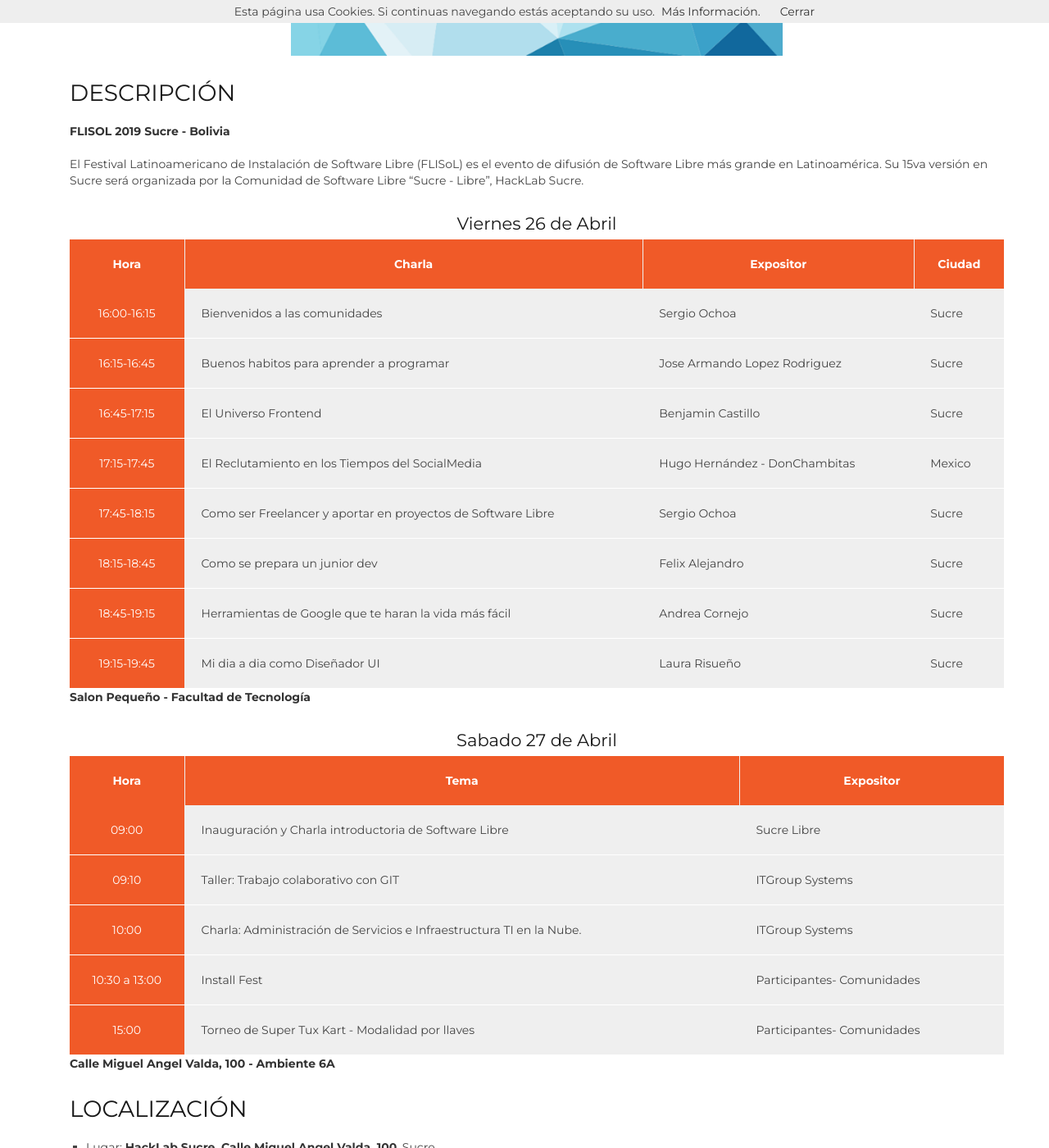
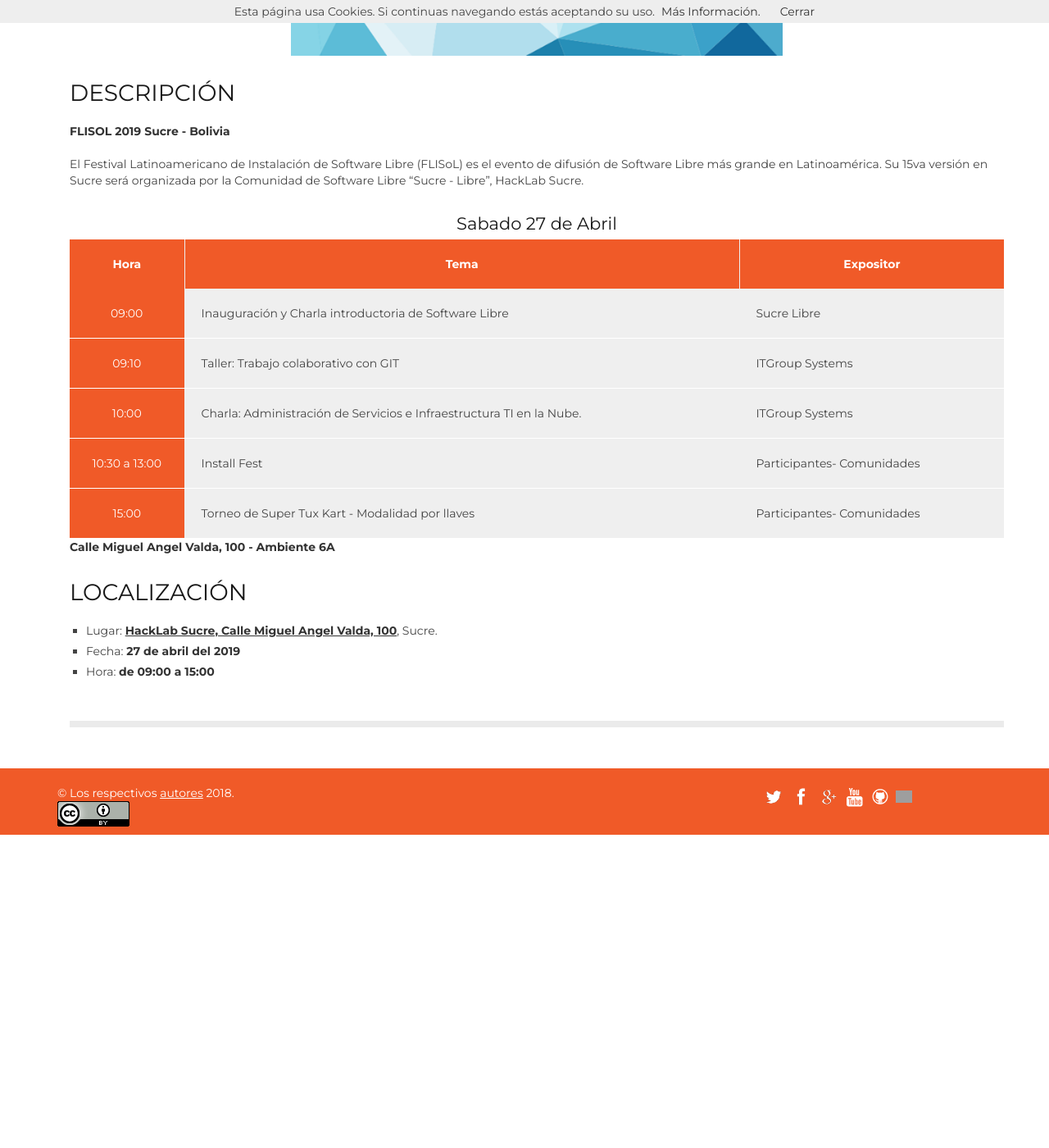
Before and after one commit to HackLab-Sucre/hacklab-sucre.github.io, a Jekyll site: the page built from _posts/2019-04-27-flisol-sucre.md, in a window 1280 px wide and 1400 px high, scrolled down 1487 px. Shown: the whole window at 82% size. Built offline with Jekyll 4.4.1, drawn with Linux system fonts in a browser that asks for light colours; after the commit the page ends 2505 px from its top, so only the background shows below that.

Commit message:
Update 2019-04-27-flisol-sucre.md
eliminado charlas viernes

```diff
--- a/_posts/2019-04-27-flisol-sucre.md
+++ b/_posts/2019-04-27-flisol-sucre.md
@@ -22,21 +22,6 @@
 
 El Festival Latinoamericano de Instalación de Software Libre (FLISoL) es el evento de difusión de Software Libre más grande en Latinoamérica. Su 15va versión en Sucre será organizada por la Comunidad de Software Libre "Sucre - Libre", HackLab Sucre.
 
-#### Viernes 26 de Abril
-
-| Hora | Charla | Expositor | Ciudad |
-| ---- | ---- | ---- | ---- |
-|16:00-16:15 | Bienvenidos a las comunidades |Sergio Ochoa | Sucre |
-|16:15-16:45 | Buenos habitos para aprender a programar | Jose Armando Lopez Rodriguez | Sucre |
-|16:45-17:15 |El Universo Frontend|Benjamin Castillo|Sucre|
-|17:15-17:45 |El Reclutamiento en los Tiempos del SocialMedia|Hugo Hernández - DonChambitas|Mexico|
-|17:45-18:15 |Como ser Freelancer y aportar en proyectos de Software Libre|Sergio Ochoa|Sucre|
-|18:15-18:45 |Como se prepara un junior dev|Felix Alejandro |Sucre|
-|18:45-19:15 |Herramientas de Google que te haran la vida más fácil|Andrea Cornejo|Sucre|
-|19:15-19:45 |Mi dia a dia como Diseñador UI|Laura Risueño|Sucre|
-
-**Salon Pequeño - Facultad de Tecnología**
-
 #### Sabado 27 de Abril
 
 | Hora | Tema | Expositor |
```
